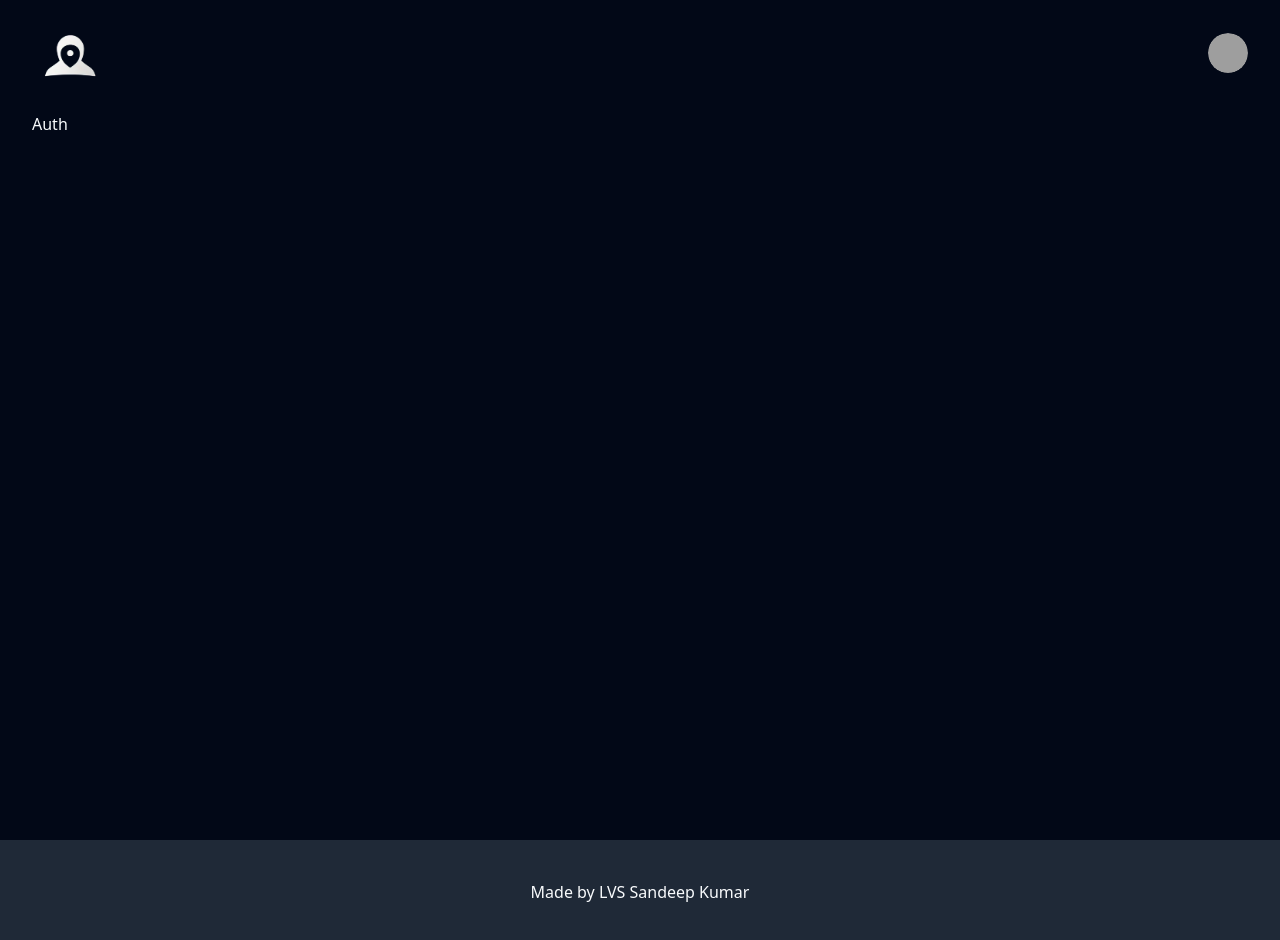
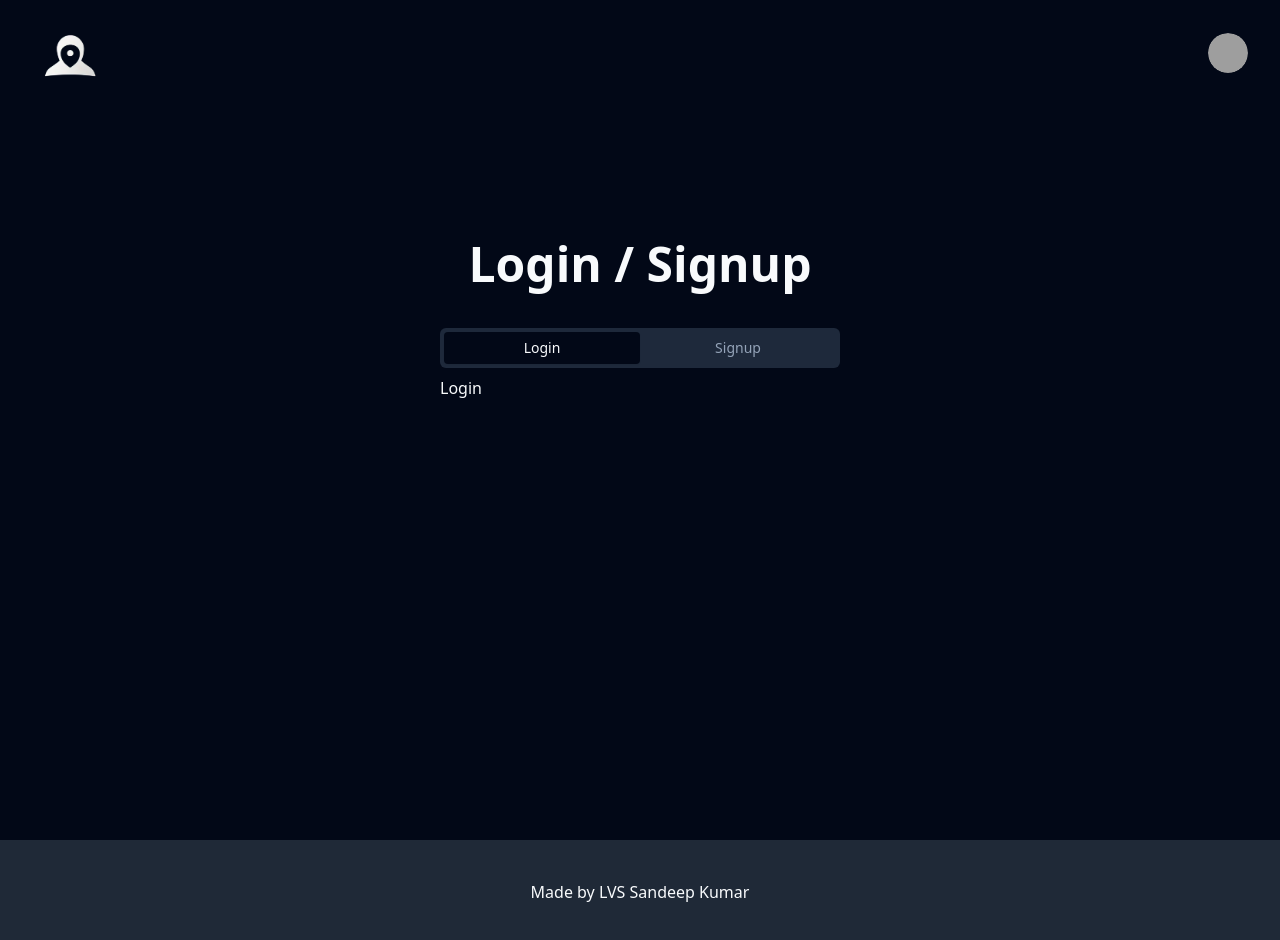
Before and after one commit to LVSSandeepKumar/URL-Shortener, a React (Vite) app: page /auth in a window 1280 px wide. Shown: the top 940 px of the page. Built offline with nearby package versions, Linux system fonts and the light colour scheme; grey boxes are pictures that could not be loaded.

Commit message:
Authentication Page Designed

```diff
--- a/package.json
+++ b/package.json
@@ -14,6 +14,7 @@
     "@radix-ui/react-avatar": "^1.1.0",
     "@radix-ui/react-dropdown-menu": "^2.1.1",
     "@radix-ui/react-slot": "^1.1.0",
+    "@radix-ui/react-tabs": "^1.1.0",
     "@supabase/supabase-js": "^2.44.2",
     "class-variance-authority": "^0.7.0",
     "clsx": "^2.1.1",
--- /dev/null
+++ b/src/components/login.jsx
@@ -0,0 +1,9 @@
+import React from 'react'
+
+const Login = () => {
+  return (
+    <div>Login</div>
+  )
+}
+
+export default Login
--- /dev/null
+++ b/src/components/signup.jsx
@@ -0,0 +1,9 @@
+import React from 'react'
+
+const Signup = () => {
+  return (
+    <div>Signup</div>
+  )
+}
+
+export default Signup
--- /dev/null
+++ b/src/components/ui/tabs.jsx
@@ -0,0 +1,41 @@
+import * as React from "react"
+import * as TabsPrimitive from "@radix-ui/react-tabs"
+
+import { cn } from "@/lib/utils"
+
+const Tabs = TabsPrimitive.Root
+
+const TabsList = React.forwardRef(({ className, ...props }, ref) => (
+  <TabsPrimitive.List
+    ref={ref}
+    className={cn(
+      "inline-flex h-10 items-center justify-center rounded-md bg-muted p-1 text-muted-foreground",
+      className
+    )}
+    {...props} />
+))
+TabsList.displayName = TabsPrimitive.List.displayName
+
+const TabsTrigger = React.forwardRef(({ className, ...props }, ref) => (
+  <TabsPrimitive.Trigger
+    ref={ref}
+    className={cn(
+      "inline-flex items-center justify-center whitespace-nowrap rounded-sm px-3 py-1.5 text-sm font-medium ring-offset-background transition-all focus-visible:outline-none focus-visible:ring-2 focus-visible:ring-ring focus-visible:ring-offset-2 disabled:pointer-events-none disabled:opacity-50 data-[state=active]:bg-background data-[state=active]:text-foreground data-[state=active]:shadow-sm",
+      className
+    )}
+    {...props} />
+))
+TabsTrigger.displayName = TabsPrimitive.Trigger.displayName
+
+const TabsContent = React.forwardRef(({ className, ...props }, ref) => (
+  <TabsPrimitive.Content
+    ref={ref}
+    className={cn(
+      "mt-2 ring-offset-background focus-visible:outline-none focus-visible:ring-2 focus-visible:ring-ring focus-visible:ring-offset-2",
+      className
+    )}
+    {...props} />
+))
+TabsContent.displayName = TabsPrimitive.Content.displayName
+
+export { Tabs, TabsList, TabsTrigger, TabsContent }
--- a/src/pages/auth.jsx
+++ b/src/pages/auth.jsx
@@ -1,9 +1,34 @@
-import React from 'react'
+import React from "react";
+import { useSearchParams } from "react-router-dom";
+
+import { Tabs, TabsContent, TabsList, TabsTrigger } from "@/components/ui/tabs";
+import Login from "@/components/login";
+import Signup from "@/components/signup";
 
 const Auth = () => {
+  const [searchParams] = useSearchParams();
+
   return (
-    <div>Auth</div>
-  )
-}
+    <div className="mt-32 flex flex-col items-center gap-10">
+      <h1 className="text-5xl font-extrabold">
+        {searchParams.get("createNew")
+          ? "Hold up, let's login first..."
+          : "Login / Signup"}
+      </h1>
+      <Tabs defaultValue="login" className="w-[400px]">
+        <TabsList className="w-full grid grid-cols-2">
+          <TabsTrigger value="login">Login</TabsTrigger>
+          <TabsTrigger value="signup">Signup</TabsTrigger>
+        </TabsList>
+        <TabsContent value="login">
+          <Login />
+        </TabsContent>
+        <TabsContent value="signup">
+          <Signup />
+        </TabsContent>
+      </Tabs>
+    </div>
+  );
+};
 
-export default Auth
+export default Auth;
```
Also changed, not shown: 1 other file (tests, documents, lock files or other folders).
